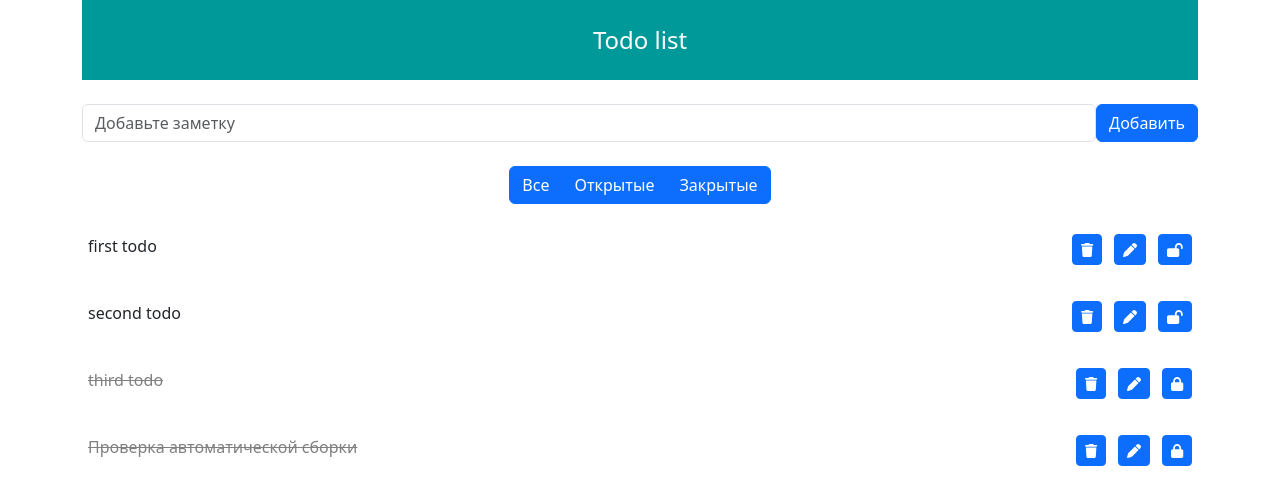
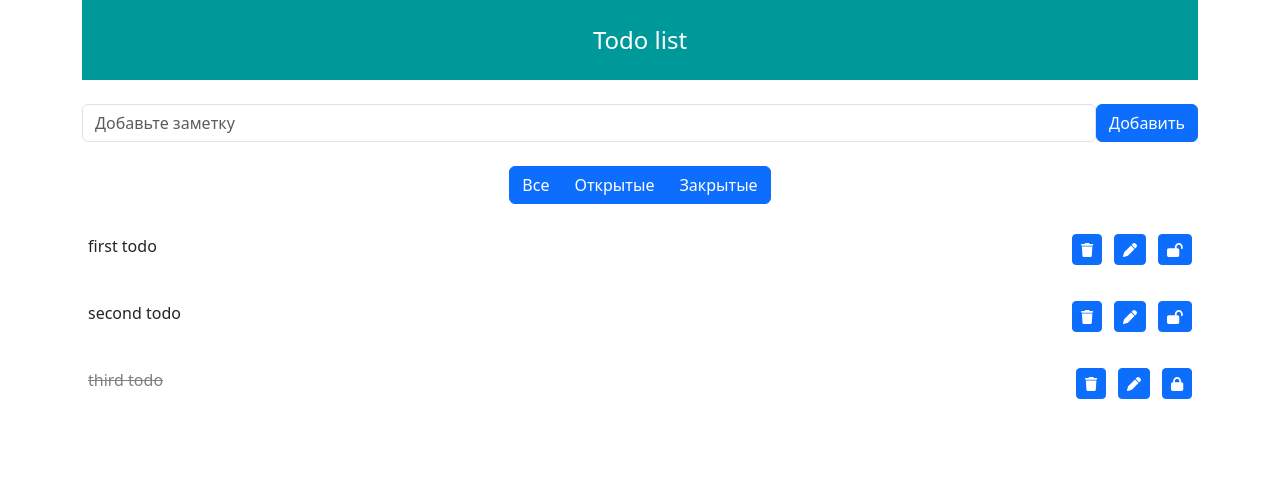
Before and after one commit to 1sosed9/todolist, a React (Create React App) app: page / in a window 1280 px wide. Shown: the top 504 px of the page. Built offline with nearby package versions, Linux system fonts and the light colour scheme.

Commit message:
delete last task

```diff
--- a/src/App.js
+++ b/src/App.js
@@ -24,11 +24,7 @@ function App() {
             title: 'third todo',
             status: false
         },
-        {
-            id: 4,
-            title: 'Проверка автоматической сборки',
-            status: false
-        },
+
     ])
 
     return (
```
